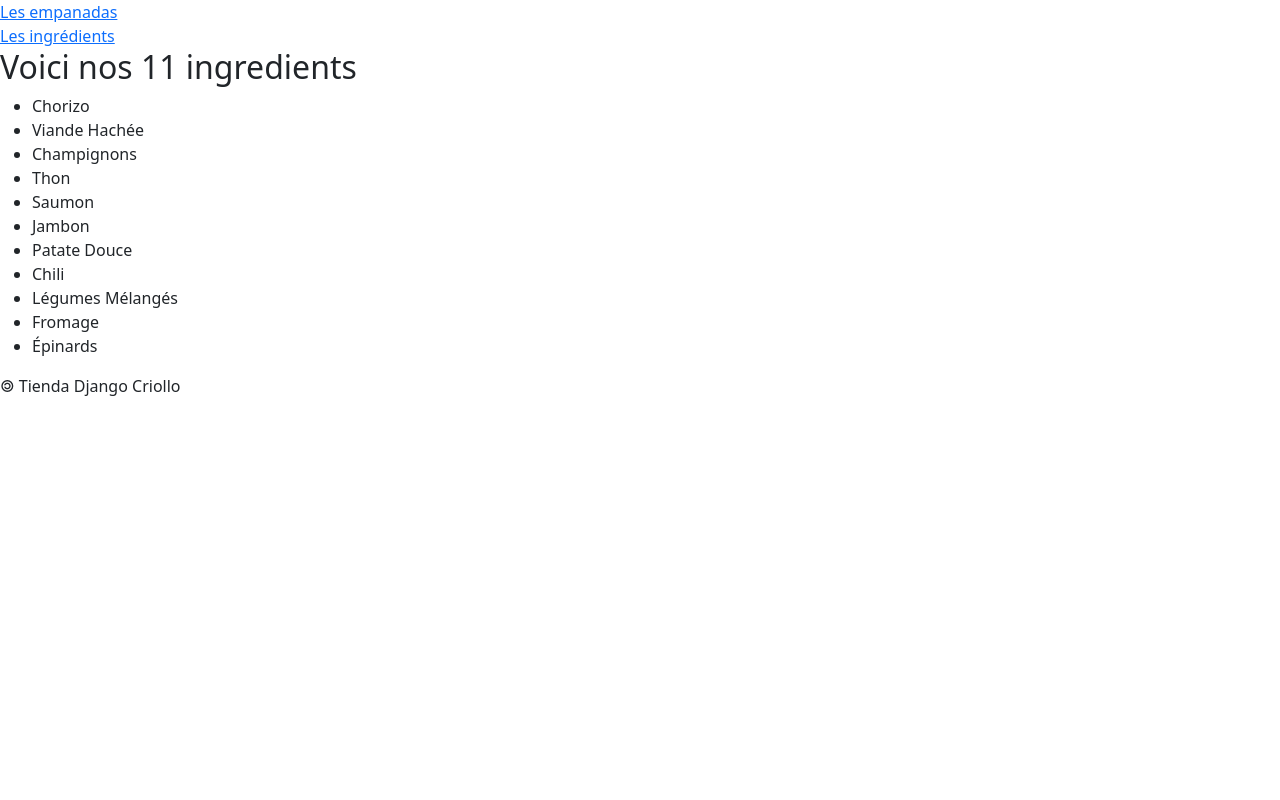
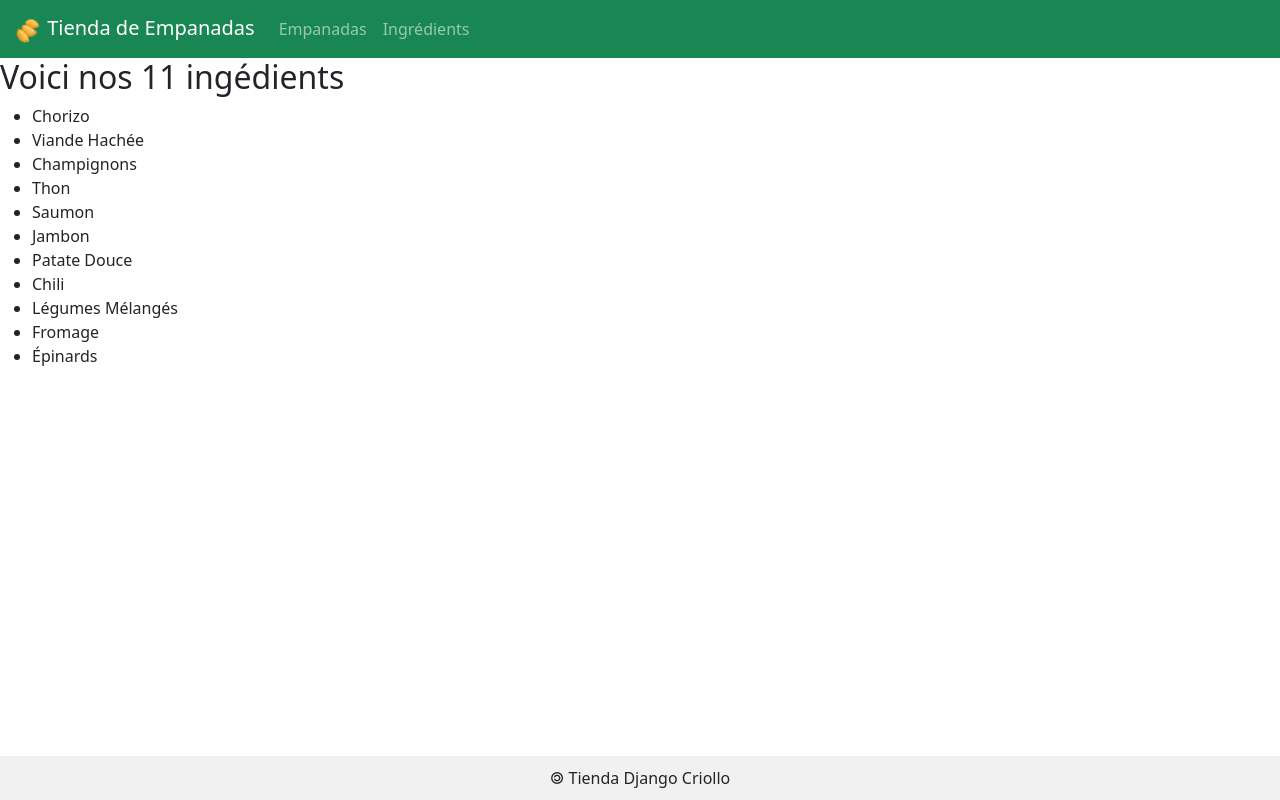
Before and after one commit to Axel-Judd-RATOVO-PESIN/Site-empanada, a Django app: page /ingredients/ in a window 1280 px wide. Run offline with Django 5.2, Linux system fonts and the light colour scheme; data comes from the database, SQL or seed files in the repository.

Commit message:
Mise a jour du depot | TP4 finis -> TP5 Á FAIRE

```diff
--- /dev/null
+++ b/tienda/empanadas/static/empanadas/css/styles.css
@@ -0,0 +1,20 @@
+/* Pour que le body occupe toute la hauteur de la fenêtre */
+html,
+body {
+  height: 100%;
+  margin: 0;
+  display: flex;
+  flex-direction: column;
+}
+
+/* La section main doit s'étendre pour occuper tout l'espace disponible */
+main {
+  flex: 1;
+}
+
+/* Style pour le footer afin qu'il reste collé en bas */
+footer {
+  background-color: #f1f1f1; /* Couleur de fond pour différencier le footer */
+  text-align: center;
+  padding: 10px;
+}
--- a/tienda/empanadas/templates/empanadas/base.html
+++ b/tienda/empanadas/templates/empanadas/base.html
@@ -1,9 +1,12 @@
+{% load static %}
 <!DOCTYPE html>
 <html lang="fr">
 <head>
     <meta charset="UTF-8">
     <title>{% block title %}{% endblock%}</title>
     <link href="https://cdn.jsdelivr.net/npm/bootstrap@5.0.2/dist/css/bootstrap.min.css" rel="stylesheet" integrity="sha384-EVSTQN3/azprG1Anm3QDgpJLIm9Nao0Yz1ztcQTwFspd3yD65VohhpuuCOmLASjC" crossorigin="anonymous">
+    <link rel="stylesheet" href="{% static 'empanadas/css/styles.css' %}">
+    <link rel="icon" href="{% static 'empanadas/img/icone.png' %}">
 </head>
 <body>
     <header>
--- a/tienda/empanadas/templates/empanadas/ingredients.html
+++ b/tienda/empanadas/templates/empanadas/ingredients.html
@@ -1,29 +1,12 @@
-<!DOCTYPE html>
-<html lang="fr">
-        <head>
-                <meta charset="utf-8">
-                <title>les ingredients</title>
-		<link href="https://cdn.jsdelivr.net/npm/bootstrap@5.0.2/dist/css/bootstrap.min.css" rel="stylesheet" integrity="sha384-EVSTQN3/azprG1Anm3QDgpJLIm9Nao0Yz1ztcQTwFspd3yD65VohhpuuCOmLASjC" crossorigin="anonymous">
+{% extends 'empanadas/base.html' %}
 
-        </head>
-        <body>
-                <header>
-                        <nav>
-                                <div><a href="/empanadas"> Les empanadas</a></div>
-                                <div><a href="/ingredients">Les ingrédients</a></div>
-                        </nav>
-                </header>
-                <main>
-                        <h2>Voici nos {{ingredients|length}} ingredients</h2>
-                        <ul>
-                                {% for ing in ingredients %}
-                                <li>{{ing}}</li>
-                                {% endfor %}
-                        </ul>
-                </main>
-                <footer>
-                &#127279; Tienda Django Criollo
-                </footer>
-		<script src="https://cdn.jsdelivr.net/npm/bootstrap@5.0.2/dist/js/bootstrap.bundle.min.js" integrity="sha384-MrcW6ZMFYlzcLA8Nl+NtUVF0sA7MsXsP1UyJoMp4YLEuNSfAP+JcXn/tWtIaxVXM" crossorigin="anonymous"></script>
-        </body>
-</html>
+{% block title %} les ingrédients {% endblock %}
+
+{% block main %}
+<h2>Voici nos {{ingredients|length}} ingédients</h2>
+<ul>
+        {% for ing in ingredients %}
+        <li>{{ing}}</li>
+        {% endfor %}
+</ul>
+{% endblock %}
--- a/tienda/empanadas/templates/empanadas/menu.html
+++ b/tienda/empanadas/templates/empanadas/menu.html
@@ -1,6 +1,10 @@
+{% load static %}
 <nav class="navbar navbar-expand-lg navbar-dark bg-success">
   <div class="container-fluid">
-    <a class="navbar-brand" href="#">Tienda de Empanadas</a>
+    <a class="navbar-brand" href="#">
+	<img src="{% static 'empanadas/img/icone.png' %}" alt="Logo" width="30" height="30">
+	Tienda de Empanadas
+    </a>
     <button
 	class="navbar-toggler"
 	type="button"
@@ -14,10 +18,10 @@
     <div class="collapse navbar-collapse" id="navbarText">
       <ul class="navbar-nav me-auto mb-2 mb-lg-0">
         <li class="nav-item">
-          <a class="nav-link" href="/empanadas">les empanadas</a>
+          <a class="nav-link" href="/empanadas">Empanadas</a>
         </li>
         <li class="nav-item">
-          <a class="nav-link" href="/ingredients">les ingrédients</a>
+          <a class="nav-link" href="/ingredients">Ingrédients</a>
         </li>
     </div>
   </div>
```
Also changed, not shown: tienda/empanadas/static/empanadas/img/icone.png (added).
